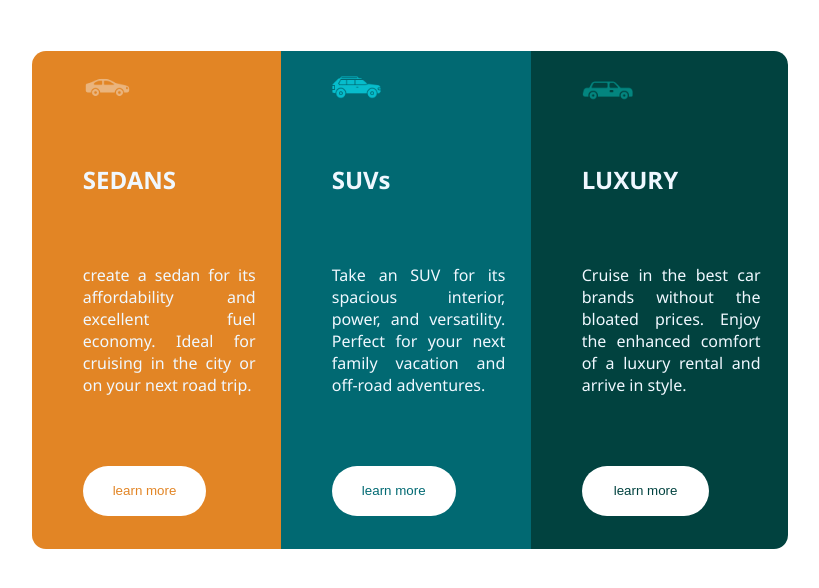
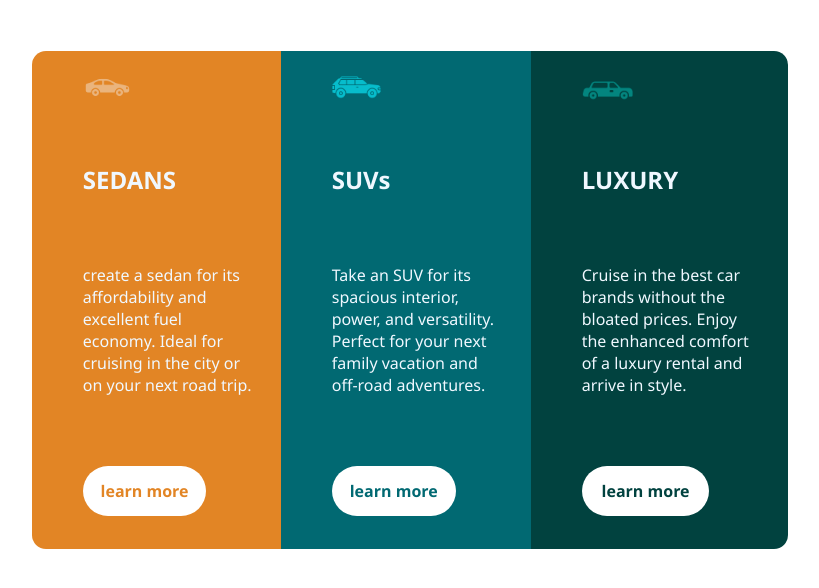
Before and after one commit to ENGKhaledAbdullah/Bootcamp-day8-cars-type-table, a plain HTML site: page index.html in a window 1280 px wide. Shown: the whole page, without its empty margins (230-1049 px from the left). Drawn offline with Linux system fonts and the light colour scheme.

Commit message:
fix some styles

```diff
--- a/index.html
+++ b/index.html
@@ -21,11 +21,13 @@
             width: 50%;
             height: 50px;
             margin-bottom: 20px;
-
             background-color: white;
             margin-left:50px ;
             border-radius: 30px;
             border: none;
+            font-size: 16px;
+            font-weight: 600;
+            font-family: 'Segoe UI', Tahoma, Geneva, Verdana, sans-serif;
         }
         a{
             text-decoration: none;
@@ -38,7 +40,7 @@
         p{
             width: 70%;
             padding-left: 50px;
-            text-align: justify;
+            /* text-align: justify; */
             height: 70%;
             padding-bottom: 0;
         }
```
